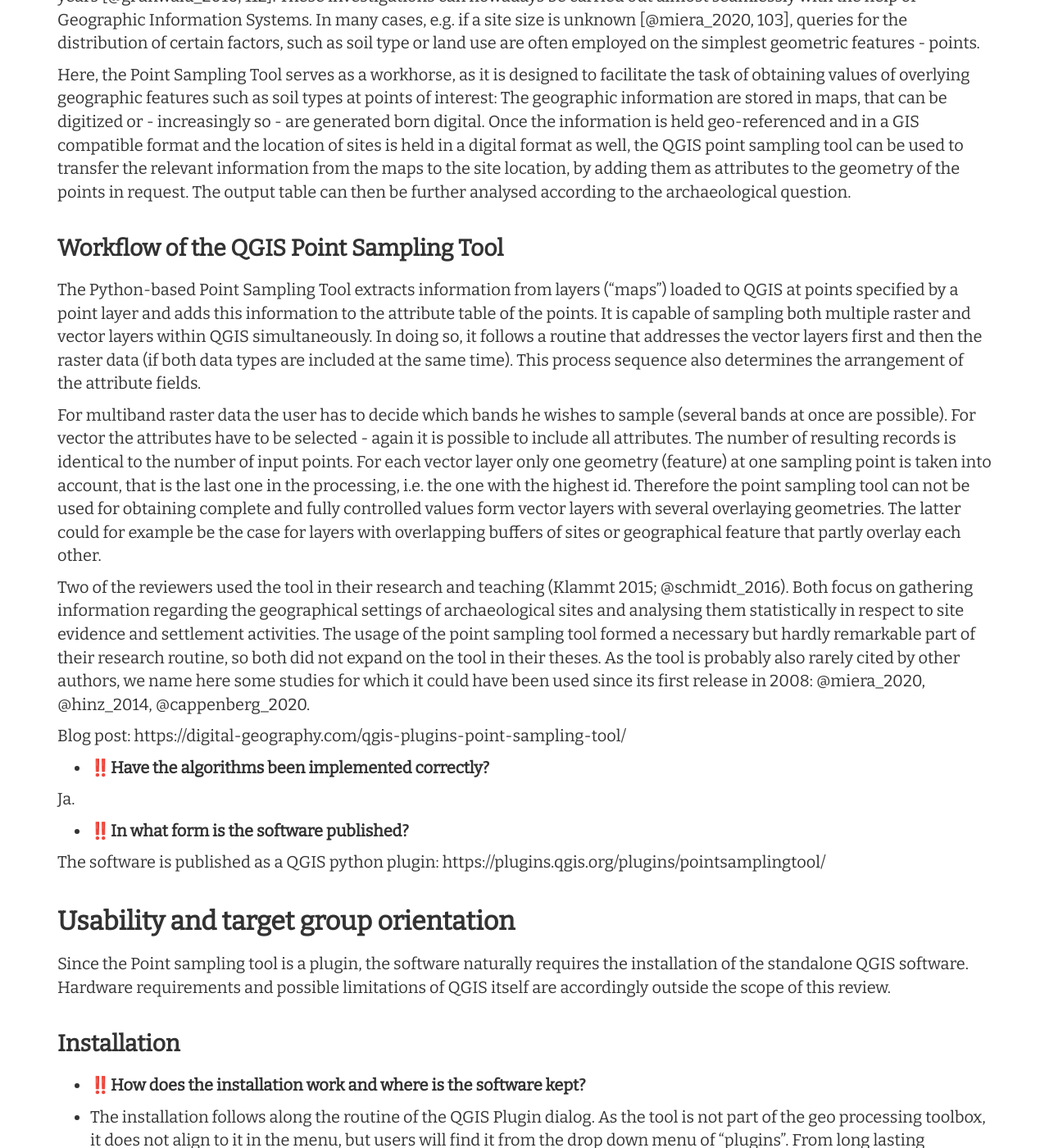
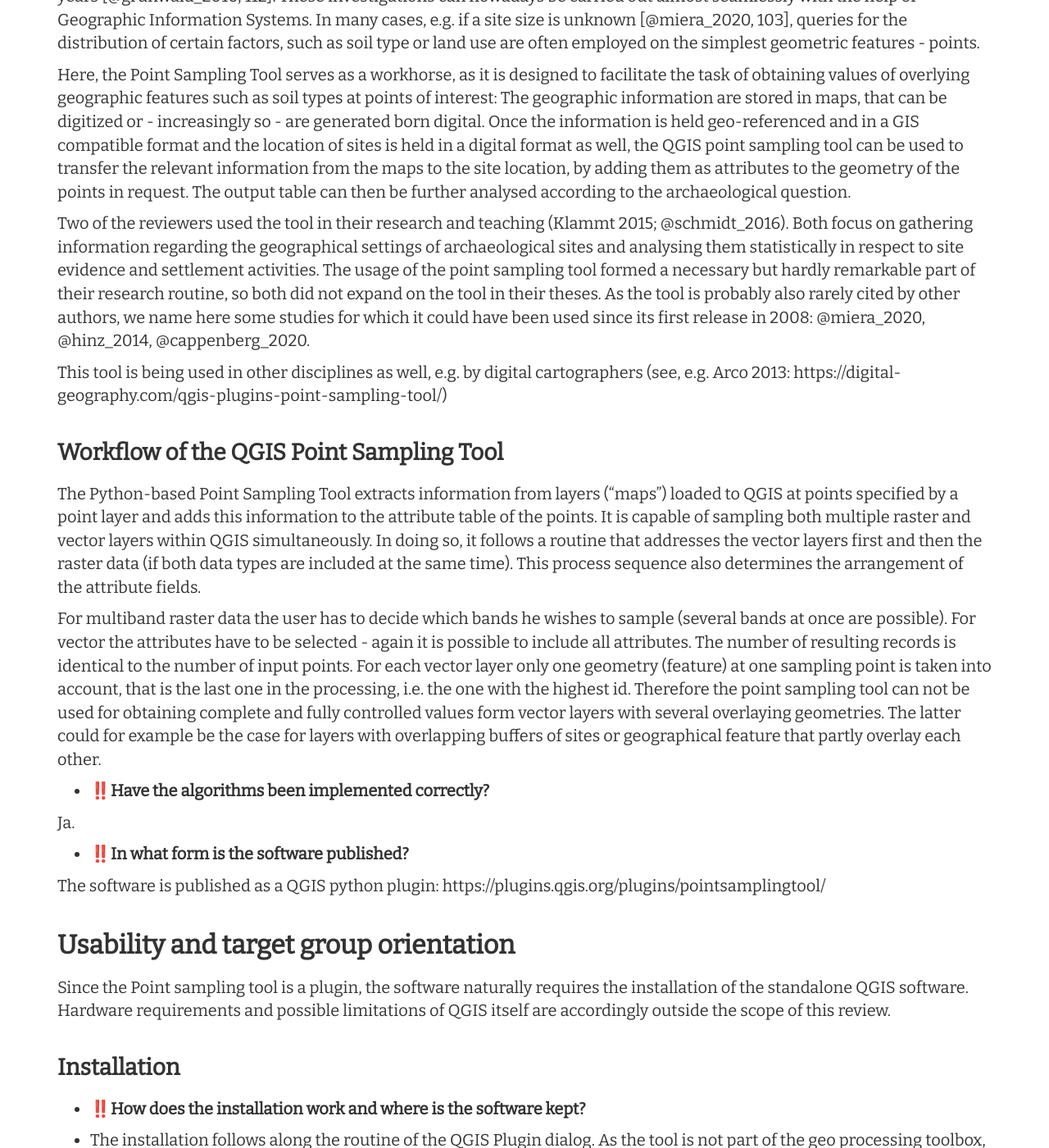
Before and after one commit to Research-Squirrel-Engineers/DGUF_PointSamplingTool, a Jekyll site: the page built from Review_Draft.md, in a window 1280 px wide and 1400 px high, scrolled down 1070 px. Shown: the whole window at 82% size. Built offline with Jekyll 4.4.1, drawn with Linux system fonts in a browser that asks for light colours; nearby versions of some CDN libraries; emoji names are drawn with the system emoji font.

Commit message:
moved info who used it in archaeology up to ###use in arch

```diff
--- a/Review_Draft.md
+++ b/Review_Draft.md
@@ -85,17 +85,19 @@
 
 Here, the Point Sampling Tool serves as a workhorse, as it is designed to facilitate the task of obtaining values of overlying geographic features such as soil types at points of interest: The geographic information are stored in maps, that can be digitized or - increasingly so - are generated born digital. Once the information is held geo-referenced and in a GIS compatible format and the location of sites is held in a digital format as well, the QGIS point sampling tool can be used to transfer the relevant information from the maps to the site location, by adding them as attributes to the geometry of the points in request. The output table can then be further analysed according to the archaeological question.
 
+Two of the reviewers used the tool in their research and teaching (Klammt 2015; @schmidt_2016). Both focus on gathering information regarding the geographical settings of archaeological sites and analysing them statistically in respect to site evidence and settlement activities. The usage of the point sampling tool formed a necessary but hardly remarkable part of their research routine, so both did not expand on the tool in their theses. As the tool is probably also rarely cited by other authors, we name here some studies for which it could have been used since its first release in 2008: @miera_2020, @hinz_2014, @cappenberg_2020.
+
+This tool is being used in other disciplines as well, e.g. by digital cartographers (see, e.g. Arco 2013: https://digital-geography.com/qgis-plugins-point-sampling-tool/)
+
 #### Workflow of the QGIS Point Sampling Tool
 
 The Python-based Point Sampling Tool extracts information from layers ("maps") loaded to QGIS at points specified by a point layer and adds this information to the attribute table of the points. It is capable of sampling both multiple raster and vector layers within QGIS simultaneously. In doing so, it follows a routine that addresses the vector layers first and then the raster data (if both data types are included at the same time). This process sequence also determines the arrangement of the attribute fields.
 
 For multiband raster data the user has to decide which bands he wishes to sample (several bands at once are possible). For vector the attributes have to be selected - again it is possible to include all attributes. The number of resulting records is identical to the number of input points. For each vector layer only one geometry (feature) at one sampling point is taken into account, that is the last one in the processing, i.e. the one with the highest id. Therefore the point sampling tool can not be used for obtaining complete and fully controlled values form vector layers with several overlaying geometries. The latter could for example be the case for layers with overlapping buffers of sites or geographical feature that partly overlay each other.
 
-Two of the reviewers used the tool in their research and teaching (Klammt 2015; @schmidt_2016). Both focus on gathering information regarding the geographical settings of archaeological sites and analysing them statistically in respect to site evidence and settlement activities. The usage of the point sampling tool formed a necessary but hardly remarkable part of their research routine, so both did not expand on the tool in their theses. As the tool is probably also rarely cited by other authors, we name here some studies for which it could have been used since its first release in 2008: @miera_2020, @hinz_2014, @cappenberg_2020.
 
 
 
-Blog post: https://digital-geography.com/qgis-plugins-point-sampling-tool/
 
 <!--- * :bangbang:**Is the claim to be able to answer a certain scientific question with the chosen workflow correct?**
 
```
